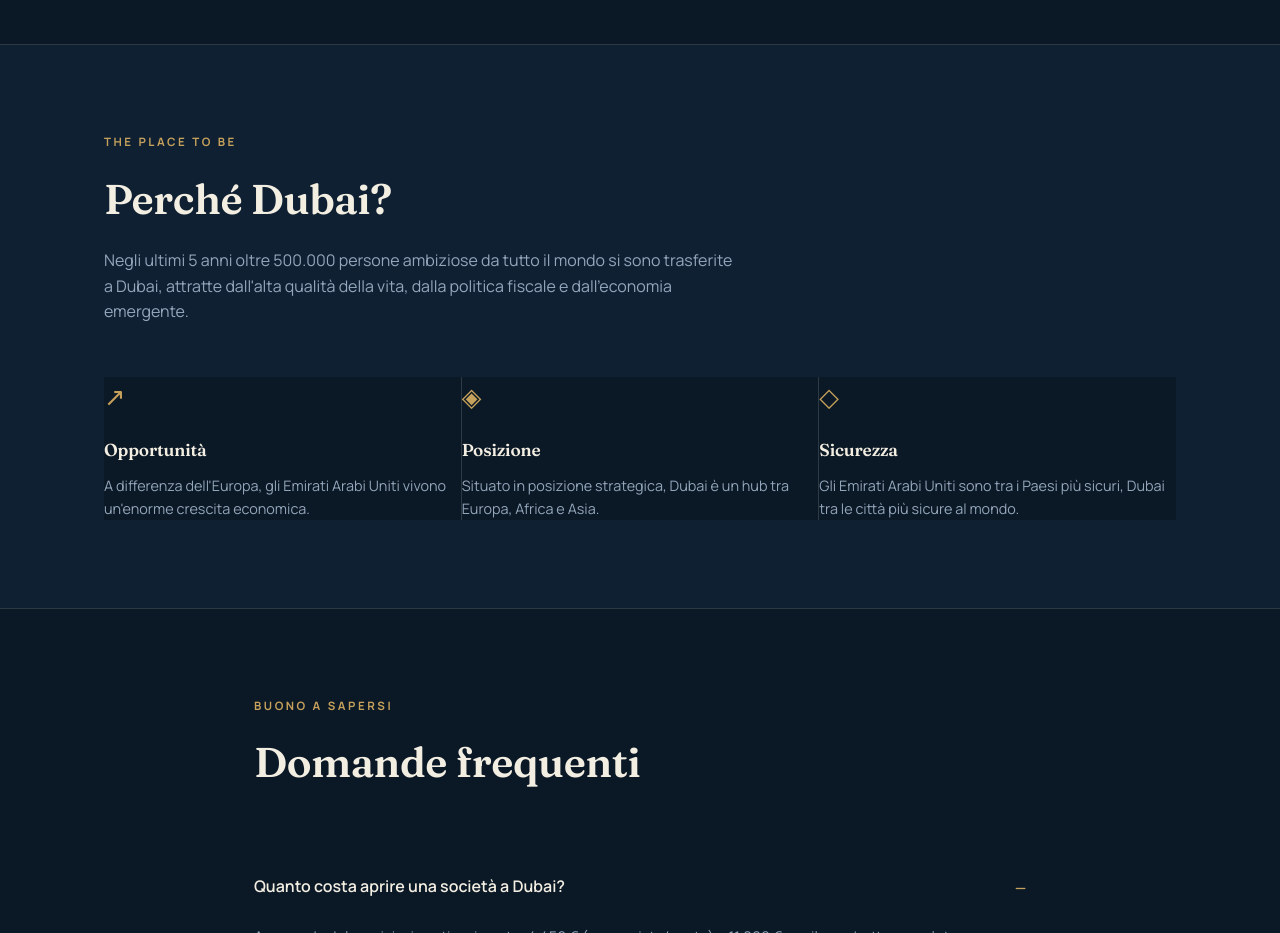
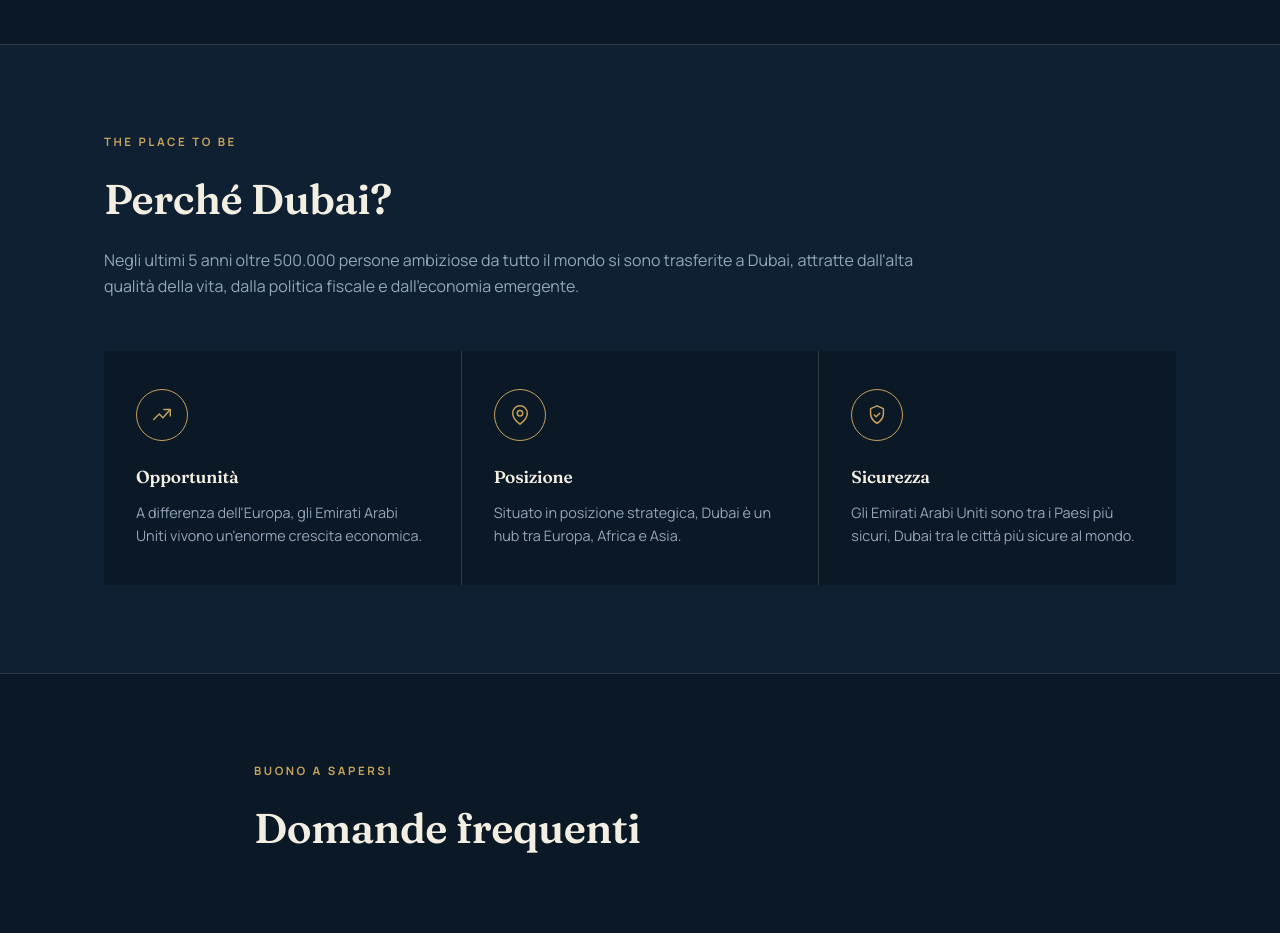
Before and after one commit to Steschwab/emirates-excellence-website, a plain HTML site: page index.html in a window 1280 px wide. Shown: the part 4460-5393 px from the top of the page. Drawn offline with Linux system fonts and the light colour scheme.

Commit message:
Add files via upload

```diff
--- a/index.html
+++ b/index.html
@@ -306,7 +306,13 @@
 
   /* WHY DUBAI */
   .cards-3{display:grid; grid-template-columns:repeat(3,1fr); gap:1px; background:var(--border);}
-  .cards-3 .card{background:var(--bg);}
+  .cards-3 .card{background:var(--bg); padding:38px 32px; transition:background .25s ease;}
+  .cards-3 .card:hover{background:var(--card-hover);}
+  .cards-3 .icon-circle{
+    width:52px; height:52px; border-radius:50%; border:1px solid var(--gold);
+    display:flex; align-items:center; justify-content:center; margin-bottom:22px;
+  }
+  .cards-3 .icon-circle svg{width:22px; height:22px; stroke:var(--gold); fill:none; stroke-width:1.6; stroke-linecap:round; stroke-linejoin:round;}
   @media (max-width:820px){.cards-3{grid-template-columns:1fr;}}
 
   /* FAQ */
@@ -607,26 +613,32 @@
 
 <section id="perche" class="alt">
   <div class="container">
-    <div class="section-head">
+    <div class="section-head wide">
       <span class="eyebrow">The place to be</span>
       <h2>Perché Dubai?</h2>
-      <p>Negli ultimi 5 anni oltre 500.000 persone ambiziose da tutto il mondo si sono trasferite a Dubai, attratte dall'alta qualità della vita, dalla politica fiscale e dall'economia emergente.</p>
+      <p>Negli ultimi 5 anni oltre 500.000 persone ambiziose da tutto il mondo si sono trasferite a Dubai, attratte dall'alta qualità della vita, dalla politica fiscale e dall'economia&nbsp;emergente.</p>
     </div>
   </div>
   <div class="container">
     <div class="cards-3">
       <div class="card">
-        <div class="icon">↗</div>
+        <div class="icon-circle">
+          <svg viewBox="0 0 24 24"><polyline points="3 17 9 11 13 15 21 6"></polyline><polyline points="14 6 21 6 21 13"></polyline></svg>
+        </div>
         <h3>Opportunità</h3>
         <p>A differenza dell'Europa, gli Emirati Arabi Uniti vivono un'enorme crescita economica.</p>
       </div>
       <div class="card">
-        <div class="icon">◈</div>
+        <div class="icon-circle">
+          <svg viewBox="0 0 24 24"><path d="M20 10c0 6-8 12-8 12s-8-6-8-12a8 8 0 0 1 16 0Z"></path><circle cx="12" cy="10" r="3"></circle></svg>
+        </div>
         <h3>Posizione</h3>
         <p>Situato in posizione strategica, Dubai è un hub tra Europa, Africa e Asia.</p>
       </div>
       <div class="card">
-        <div class="icon">◇</div>
+        <div class="icon-circle">
+          <svg viewBox="0 0 24 24"><path d="M12 21s7-3.5 7-10V5l-7-3-7 3v6c0 6.5 7 10 7 10Z"></path><path d="m9 12 2 2 4-4"></path></svg>
+        </div>
         <h3>Sicurezza</h3>
         <p>Gli Emirati Arabi Uniti sono tra i Paesi più sicuri, Dubai tra le città più sicure al mondo.</p>
       </div>
```
